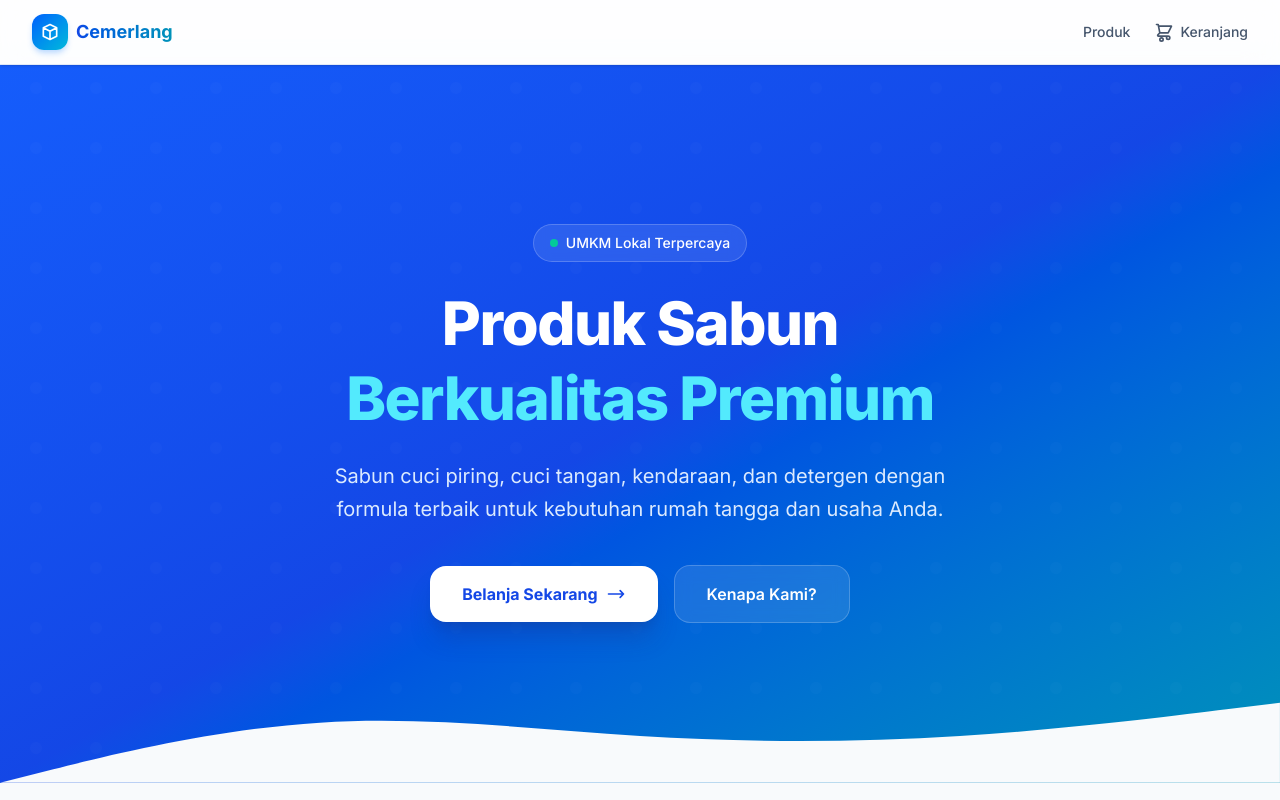
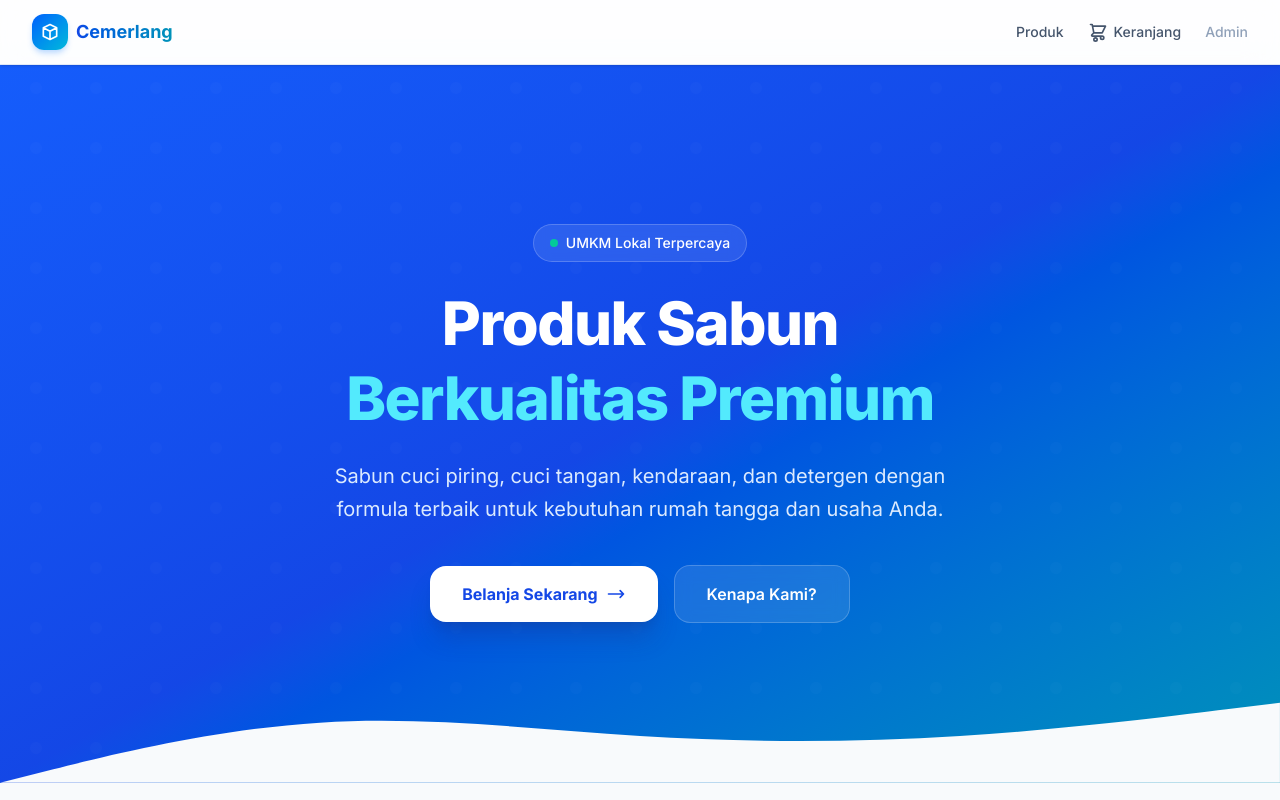
Before and after one commit to koperasiRAS/sabunku-ecommerce, a Next.js app in the folder web/: page / in a window 1280 px wide. Shown: the top 800 px of the page. Built offline with nearby package versions, Linux system fonts and the light colour scheme.

Commit message:
Restore admin link in navbar

```diff
--- a/web/src/components/Navbar.tsx
+++ b/web/src/components/Navbar.tsx
@@ -74,7 +74,14 @@ export default function Navbar() {
                 </span>
               )}
             </Link>
-
+            {!isAdmin && (
+              <Link
+                href="/admin/login"
+                className="text-sm font-medium text-slate-400 hover:text-slate-600 transition-colors duration-200"
+              >
+                Admin
+              </Link>
+            )}
           </div>
 
           {/* Mobile menu button + Cart icon */}
@@ -150,7 +157,15 @@ export default function Navbar() {
             >
               Keranjang
             </Link>
-
+            {!isAdmin && (
+              <Link
+                href="/admin/login"
+                onClick={() => setMenuOpen(false)}
+                className="block py-2 text-sm font-medium text-slate-400 hover:text-slate-600"
+              >
+                Admin
+              </Link>
+            )}
           </div>
         )}
       </div>
```
